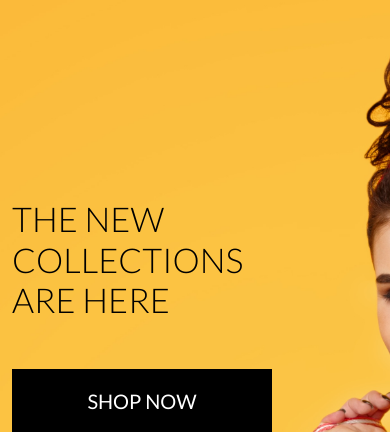
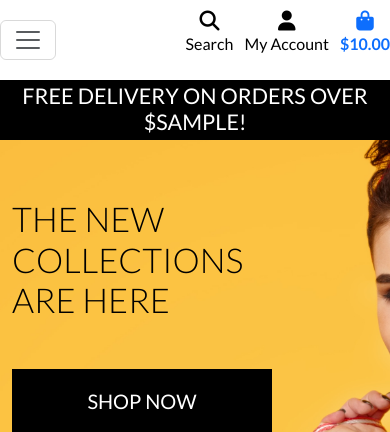
Before and after one commit to amfairley/boutiqueado, a Django app: template home/templates/home/index.html in a window 390 px wide. Shown: the top 432 px of the page. Run offline with Django 5.2, Linux system fonts and the light colour scheme; the template is opened without the code that fills it: most values are stand-ins (such as "Sample title", 1, 10 or a date in 2020); some libraries are stand-ins or nearby versions.

Commit message:
navbar: add template includes with main and mobile headers

```diff
--- a/static/css/base.css
+++ b/static/css/base.css
@@ -58,6 +58,11 @@ body {
     border: 1px solid black !important;
 }
 
+
+.bg-black {
+    background: #000 !important;
+}
+
 /* -------------------------------- Media Queries */
 
 /* Slightly larger container on xl screens */
--- a/templates/base.html
+++ b/templates/base.html
@@ -35,9 +35,6 @@
     <script src="https://cdn.jsdelivr.net/npm/bootstrap@5.3.3/dist/js/bootstrap.bundle.min.js"
         integrity="sha384-YvpcrYf0tY3lHB60NNkmXc5s9fDVZLESaAA55NDzOxhy9GkcIdslK1eN7N6jIeHz"
         crossorigin="anonymous"></script>
-    <script src="https://cdn.jsdelivr.net/npm/@popperjs/core@2.11.8/dist/umd/popper.min.js"
-        integrity="sha384-I7E8VVD/ismYTF4hNIPjVp/Zjvgyol6VFvRkX/vR+Vc4jQkC+hVqc2pM8ODewa9r"
-        crossorigin="anonymous"></script>
     <script src="https://cdn.jsdelivr.net/npm/bootstrap@5.3.3/dist/js/bootstrap.min.js"
         integrity="sha384-0pUGZvbkm6XF6gxjEnlmuGrJXVbNuzT9qBBavbLwCsOGabYfZo0T0to5eqruptLy"
         crossorigin="anonymous"></script>
@@ -61,7 +58,7 @@
                 <form method="GET" action="">
                     <div class="input-group w-100">
                         <input class="form-control border border-black rounded-0" type="text" name="q" placeholder="Search our site">
-                        <div class="input-group-append">
+                        <div>
                             <button class="form-control btn btn-black border border-black rounded-0" type="submit">
                                 <span class="icon">
                                     <i class="fas fa-search"></i>
@@ -74,7 +71,7 @@
             <div class="col-12 col-lg-4 my-auto py-1 py-lg-0">
                 <ul class="list-inline list-unstyled text-center text-lg-right my-0">
                     <li class="list-inline-item dropdown">
-                        <a class="text-black nav-link" href="#" id="user-options" data-toggle="dropdown" aria-haspopup="true" aria-expanded="false">
+                        <a class="text-black nav-link" href="#" id="user-options" data-bs-toggle="dropdown" aria-haspopup="true" aria-expanded="false">
                             <div class="text-center">
                                 <div><i class="fas fa-user fa-lg"></i></div>
                                 <p class="my-0">My Account</p>
@@ -94,7 +91,7 @@
                         </div>
                     </li>
                     <li class="list-inline-item">
-                        <a class="{% if grand_total %}text-info font-weight-bold{% else %}text-black{% endif %} nav-link" href="">
+                        <a class="{% if grand_total %}text-info fw-bold{% else %}text-black{% endif %} nav-link" href="">
                             <div class="text-center">
                                 <div><i class="fas fa-shopping-bag fa-lg"></i></div>
                                 <p class="my-0">
@@ -108,6 +105,20 @@
                         </a>
                     </li>
                 </ul>
+            </div>
+        </div>
+        <div class="row bg-white">
+            <nav class="navbar navbar-expand-lg navbar-light w-100">
+                <button class="navbar-toggler" type="button" data-bs-toggle="collapse" data-bs-target="#main-nav" aria-controls="main-nav" aria-expanded="false" aria-label="Toggle navigation">
+                    <span class="navbar-toggler-icon"></span>
+                </button>
+                {% include 'includes/mobile-top-header.html' %}
+                {% include 'includes/main-nav.html' %}
+            </nav>
+        </div>
+        <div id="delivery-banner" class="row text-center">
+            <div class="col bg-black text-white">
+                <h4 class="logo-font my-1">Free delivery on orders over ${{ free_delivery_threshold }}!</h4>
             </div>
         </div>
     </header>
--- /dev/null
+++ b/templates/includes/main-nav.html
@@ -0,0 +1,55 @@
+<div class="collapse navbar-collapse" id="main-nav">
+    <ul class="navbar-nav w-auto mx-auto">
+        <!-- All products menu -->
+        <li class="nav-item dropdown">
+            <a class="logo-font font-weight-bold nav-link text-black mr-5" href="#" id="all-products-link"
+                data-bs-toggle="dropdown" aria-haspopup="true" aria-expanded="false">
+                All Products
+            </a>
+            <div class="dropdown-menu border-0" aria-labelledby="all-products-link">
+                <a href="" class="dropdown-item">By Price</a>
+                <a href="" class="dropdown-item ">By Rating</a>
+                <a href="" class="dropdown-item ">By Category</a>
+                <a href="" class="dropdown-item">All Products</a>
+            </div>
+        </li>
+        <!-- Clothing menu -->
+        <li class="nav-item dropdown">
+            <a class="logo-font font-weight-bold nav-link text-black mr-5" href="#" id="clothing-link"
+                data-bs-toggle="dropdown" aria-haspopup="true" aria-expanded="false">
+                Clothing
+            </a>
+            <div class="dropdown-menu border-0" aria-labelledby="clothing-link">
+                <a href="" class="dropdown-item">Activewear &amp; Essentials</a>
+                <a href="" class="dropdown-item">Jeans</a>
+                <a href="" class="dropdown-item">Shirts</a>
+                <a href="" class="dropdown-item">All Clothing</a>
+            </div>
+        </li>
+        <!-- Homeware menu -->
+        <li class="nav-item dropdown">
+            <a class="logo-font font-weight-bold nav-link text-black mr-5" href="#" id="homeware-link"
+                data-bs-toggle="dropdown" aria-haspopup="true" aria-expanded="false">
+                Homeware
+            </a>
+            <div class="dropdown-menu border-0" aria-labelledby="homeware-link">
+                <a href="" class="dropdown-item">Bed &amp; Bath</a>
+                <a href="" class="dropdown-item">Kitchen &amp; Dining</a>
+                <a href="" class="dropdown-item">All Homeware</a>
+            </div>
+        </li>
+        <!-- Special offers -->
+        <li class="nav-item dropdown">
+            <a class="logo-font font-weight-bold nav-link text-black" href="#" id="specials-link" data-bs- toggle="dropdown"
+                aria-haspopup="true" aria-expanded="false">
+                Special Offers
+            </a>
+            <div class="dropdown-menu border-0" aria-labelledby="specials-link">
+                <a href="" class="dropdown-item">New Arrivals</a>
+                <a href="" class="dropdown-item">Deals</a>
+                <a href="" class="dropdown-item">Clearance</a>
+                <a href="" class="dropdown-item">All Specials</a>
+            </div>
+        </li>
+    </ul>
+</div>
--- /dev/null
+++ b/templates/includes/mobile-top-header.html
@@ -0,0 +1,68 @@
+<ul>
+    <!--Button to open search bar-->
+    <li class="list-inline-item">
+        <!--Display hidden on larger-->
+        <a class="text-black nav-link d-block d-lg-none" href="#" id="mobile-search" data-bs-toggle="collapse" data-bs-target="main-nav"
+            aria-haspopup="true" aria-expanded="false">
+            <div class="text-center">
+                <div><i class="fas fa-search fa-lg"></i></div>
+                <p class="my-0">Search</p>
+            </div>
+        </a>
+        <!--Dropdown menus-->
+        <div class="dropdown-menu border-0 w-100 p-3 rounded-0 my-0" aria-labelledby="mobile-search">
+            <form class="form" method="GET" action="">
+                <div class="input-group w-100">
+                    <input class="form-control border border-black rounded-0" type="text" name="q"
+                        placeholder="Search our site">
+                    <div>
+                        <button class="btn btn-black border border-black rounded-0"
+                            type="submit">
+                            <span class="icon">
+                                <i class="fas fa-search"></i>
+                            </span>
+                        </button>
+                    </div>
+                </div>
+            </form>
+        </div>
+    </li>
+    <!-- Button to open my account drop down menu-->
+    <li class="list-inline-item dropdown">
+        <a class="text-black nav-link d-block d-lg-none" href="#" id="user-options" data-bs-toggle="dropdown"
+            aria-haspopup="true" aria-expanded="false">
+            <div class="text-center">
+                <div><i class="fas fa-user fa-lg"></i></div>
+                <p class="my-0">My Account</p>
+            </div>
+        </a>
+        <div class="dropdown-menu border-0" aria-labelledby="user-options">
+            {% if request.user.is_authenticated %}
+            {% if request.user.is_superuser %}
+            <a href="{% url 'account_logout' %}" class="dropdown-item">Product Management</a>
+            {% endif %}
+            <a href="" class="dropdown-item">My Profile</a>
+            <a href="{% url 'account_logout' %}" class="dropdown-item">Logout</a>
+            {% else %}
+            <a href="{% url 'account_signup' %}" class="dropdown-item">Register</a>
+            <a href="{% url 'account_login' %}" class="dropdown-item">Login</a>
+            {% endif %}
+        </div>
+    </li>
+    <!-- Button to access shopping bag -->
+    <li class="list-inline-item">
+        <a class="{% if grand_total %}text-primary fw-bold{% else %}text-black{% endif %} nav-link d-block d-lg-none"
+            href="">
+            <div class="text-center">
+                <div><i class="fas fa-shopping-bag fa-lg"></i></div>
+                <p class="my-0">
+                    {% if grand_total %}
+                    ${{ grand_total|floatformat:2 }}
+                    {% else %}
+                    $0.00
+                    {% endif %}
+                </p>
+            </div>
+        </a>
+    </li>
+</ul>
```
